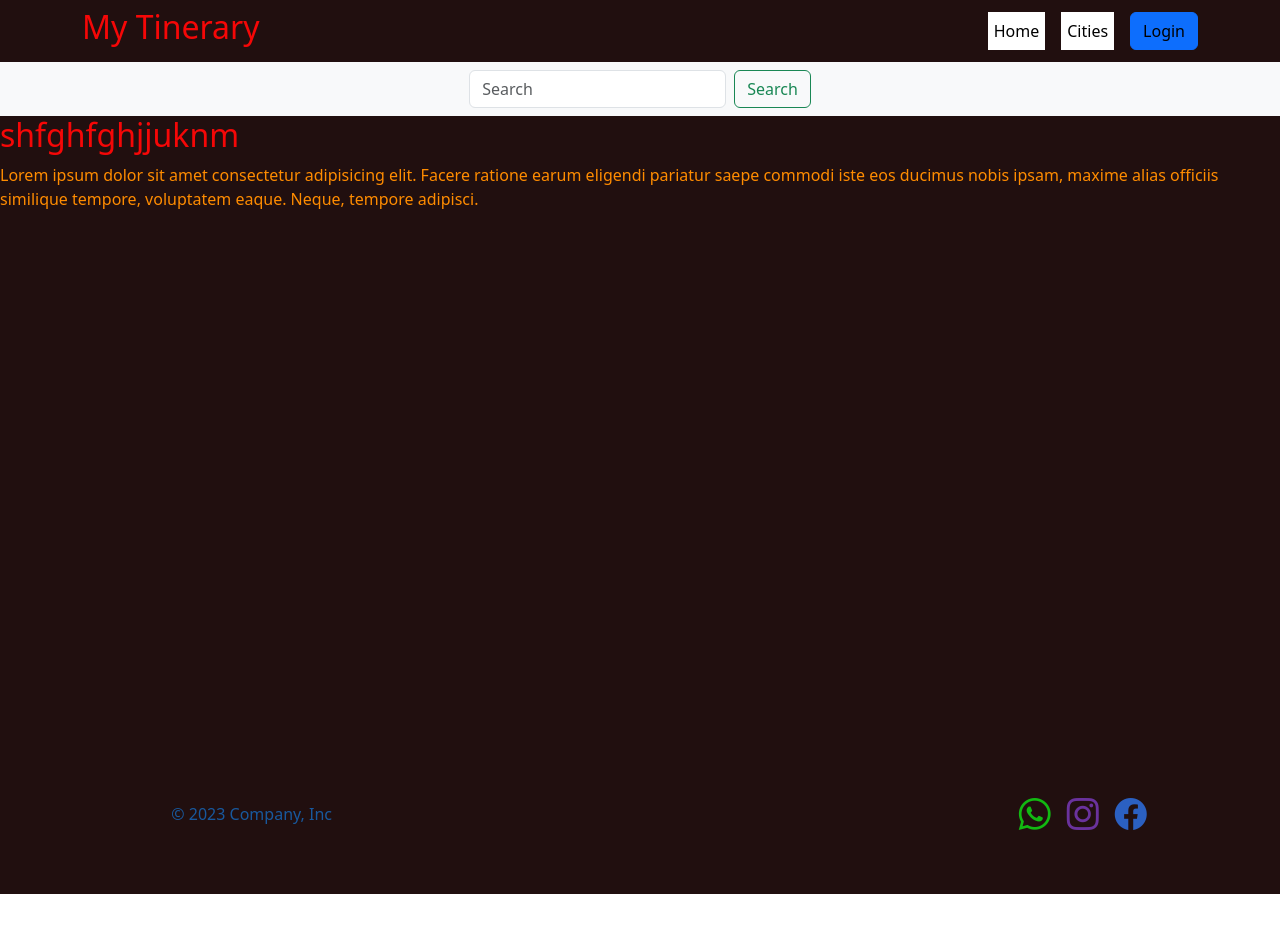
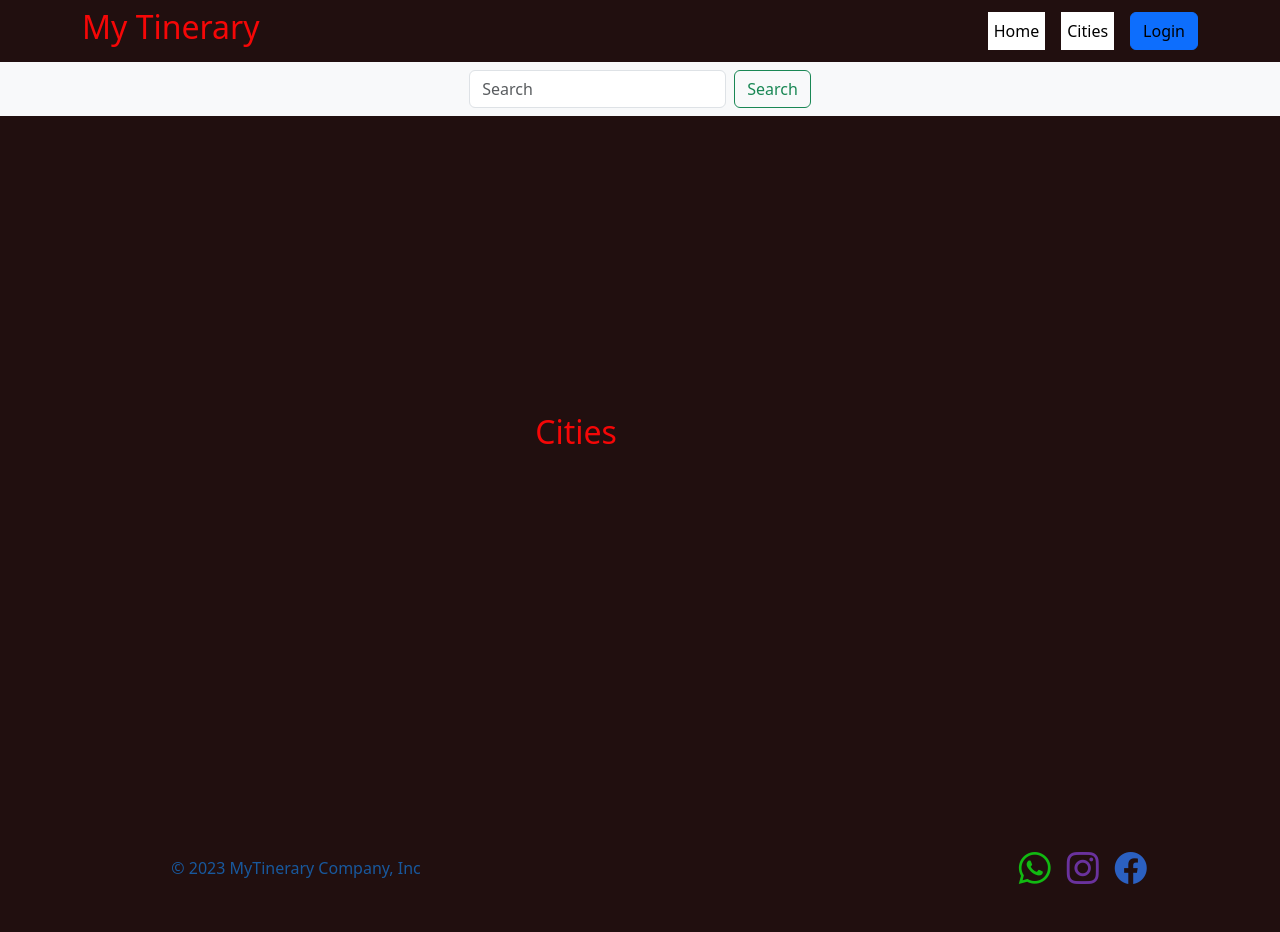
Before and after one commit to juan25258/MyTinerary-DominguezJuanMartin-, a React (Vite) app: page /Cities in a window 1280 px wide. Shown: the top 932 px of the page. Before the commit the page ends 894 px from the top, so only its background shows below. Built offline with nearby package versions, Linux system fonts and the light colour scheme.

Commit message:
me falta hacerlo lindo : (

```diff
--- a/src/componentes/Carousel/Style.css
+++ b/src/componentes/Carousel/Style.css
@@ -1,4 +1,9 @@
 .images{
+    display: flex;
+    justify-content: center;
+}
+
+h2.carousel-title{
     display: flex;
     justify-content: center;
 }
--- a/src/componentes/Carousel/index.jsx
+++ b/src/componentes/Carousel/index.jsx
@@ -77,6 +77,7 @@ const Carousel = () => {
 
   return (
     <>
+        <h2 className='carousel-title'>Cities</h2>
         <div className="carousel">
           <Arrow src="/flecha-atras.svg" alt='flecha-atras' fn={prev} />
           <div className=''>
--- a/src/componentes/Footer/index.jsx
+++ b/src/componentes/Footer/index.jsx
@@ -9,13 +9,13 @@ export default function Footer() {
           <a href="/" className="mb-3 me-2 mb-md-0 text-body-secondary text-decoration-none lh-1">
             <svg className="bi" width="30" height="24"><use xlink:href="#bootstrap"></use></svg>
           </a>
-          <span className="mb-3 mb-md-0 text-body-secondary">© 2023 Company, Inc</span>
+          <span className="mb-3 mb-md-0 text-body-secondary">© 2023 MyTinerary Company, Inc</span>
         </div>
 
         <ul className="nav col-md-4 justify-content-end list-unstyled d-flex">
-          <li className="ms-3"><a className="text-body-secondary" href="#"><i className="bi bi-whatsapp"></i></a></li>
-          <li className="ms-3"><a className="text-body-secondary" href="#"><i className="bi bi-instagram"></i></a></li>
-          <li className="ms-3"><a className="text-body-secondary" href="#"><i className="bi bi-facebook"></i></a></li>
+          <li className="ms-3"><a className="text-body-secondary" href="https://web.whatsapp.com/" target='_blank'><i className="bi bi-whatsapp"></i></a></li>
+          <li className="ms-3"><a className="text-body-secondary" href="https://www.instagram.com/" target='_blank'><i className="bi bi-instagram"></i></a></li>
+          <li className="ms-3"><a className="text-body-secondary" href="https://www.facebook.com/" target='_blank'><i className="bi bi-facebook"></i></a></li>
         </ul>
     </footer>
   )
--- a/src/pages/Cities/Styles.css
+++ b/src/pages/Cities/Styles.css
@@ -5,3 +5,9 @@ main{
 div.container-fluid{
     justify-content: center !important
 }
+.City{
+    display: flex;
+    justify-content: center;
+    height: 80vh;
+    align-items: center;
+}
--- a/src/pages/Cities/index.jsx
+++ b/src/pages/Cities/index.jsx
@@ -13,8 +13,10 @@ export default function Cities() {
               </form>
             </div>
         </nav>
-        <h2>shfghfghjjuknm</h2>
-          <p>Lorem ipsum dolor sit amet consectetur adipisicing elit. Facere ratione earum eligendi pariatur saepe commodi iste eos ducimus nobis ipsam, maxime alias officiis similique tempore, voluptatem eaque. Neque, tempore adipisci.</p>
+        <article className='City'>
+          <h2>Cities</h2>
+        </article>
+
       </main>
     </>
   )
--- a/src/pages/Home/index.jsx
+++ b/src/pages/Home/index.jsx
@@ -9,7 +9,7 @@ export default function Home() {
     <main className='container'>
           <div>
               <article>
-                  <p>Find the perfect destination
+                  <p>Find the perfect destination.
                      Our app will help you find the perfect path for your next trip. With an easy-to-use interface and a host of itinerary options, planning your next trip has never been easier.</p>
                   <button type="button" class="btn btn-primary">View More</button>
               </article>
```
Lines whose indentation alone changed are shown as unchanged.
